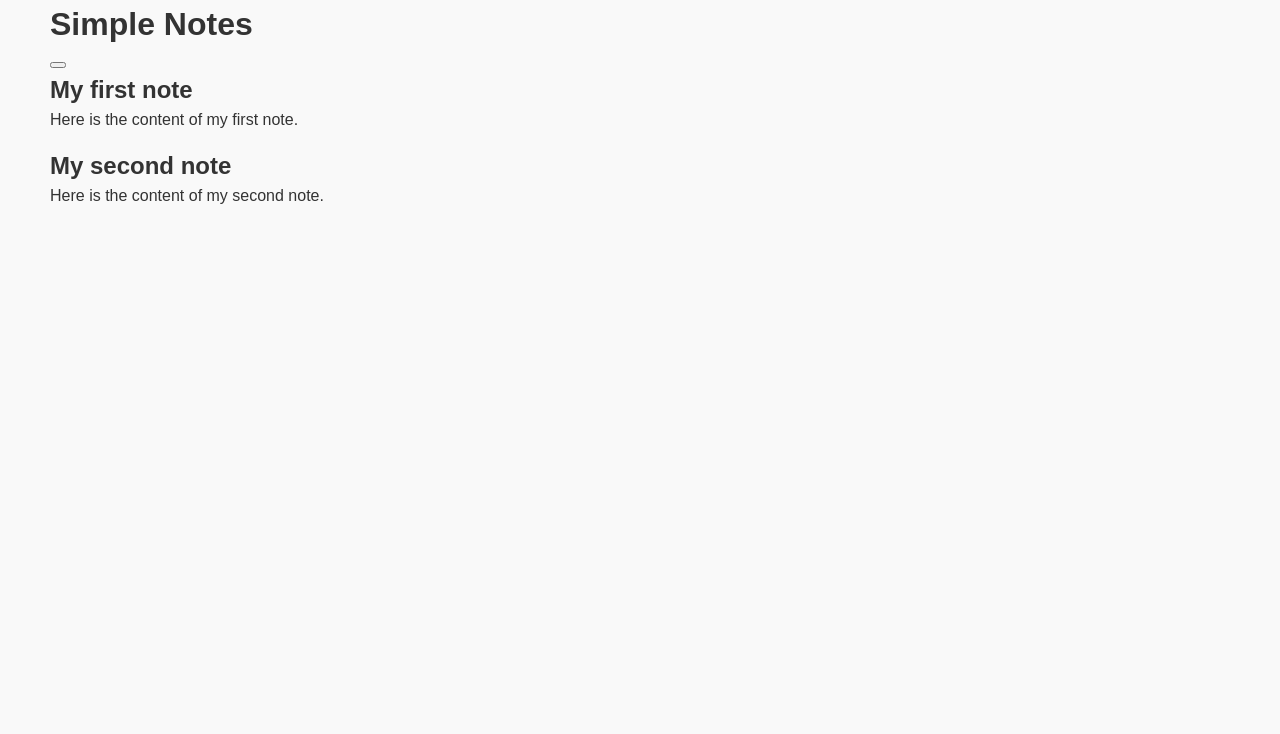
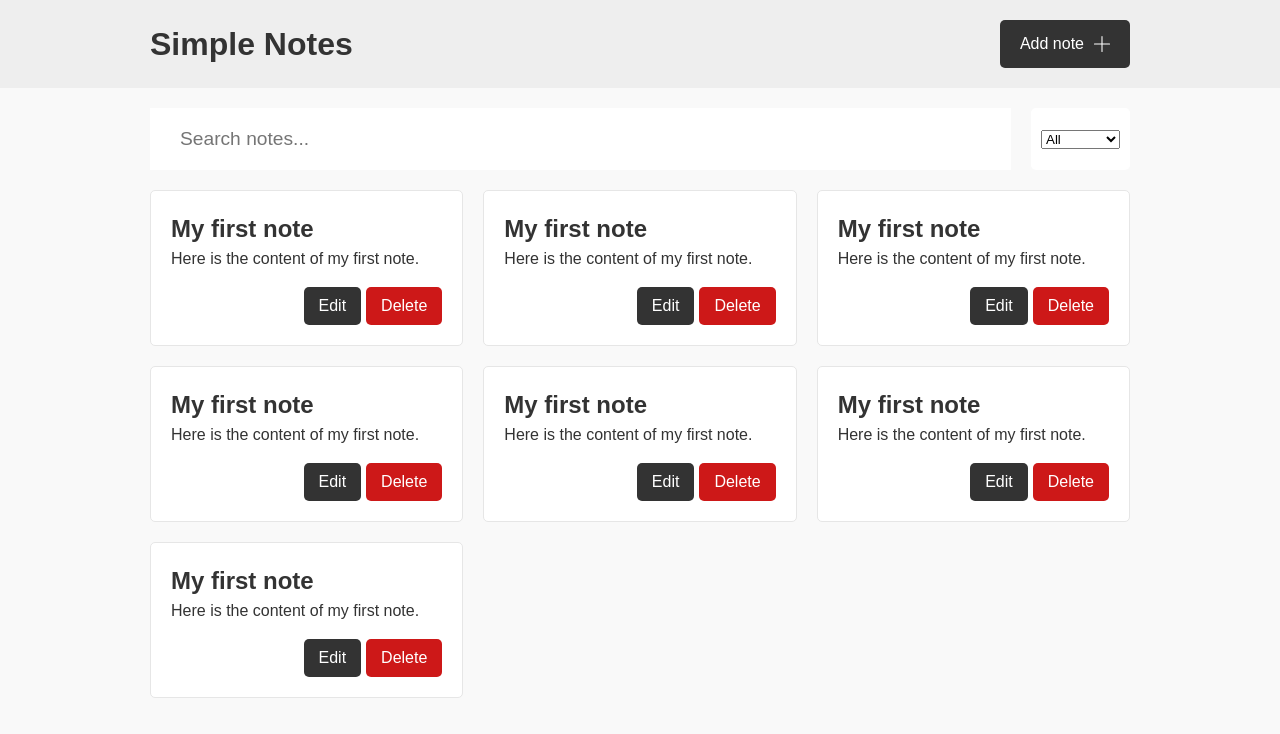
Before and after one commit to jamiepotepa/axa-app, a React (Vite) app: page / in a window 1280 px wide. Shown: the top 734 px of the page. Built offline with nearby package versions, Linux system fonts and the light colour scheme.

Commit message:
Adding some basic styling and progressing with the html build

```diff
--- a/src/App.tsx
+++ b/src/App.tsx
@@ -1,19 +1,56 @@
 // import { useState } from "react";
 import "./App.css";
+import { RxCross1 } from "react-icons/rx";
 
 function App() {
   return (
     <div>
-      <div className="header inner">
+      <div className="header">
+        <div className="header__inner inner">
           <div className="header__title">
             <h1>Simple Notes</h1>
           </div>
           <div className="header__actions">
-          <button className="header__button"></button>
+            <button className="header__button button">
+              Add note
+              <RxCross1 className="header__button-icon" />
+            </button>
           </div>
         </div>
-      <div className="content">
-        <div className="inner">
+      </div>
+      <div className="content inner">
+        <div className="search-and-filter">
+          <input
+            type="text"
+            placeholder="Search notes..."
+            className="search-and-filter__search"
+          />
+
+          <div className="search-and-filter__filter">
+            <select>
+              <option value="all">All</option>
+              <option value="important">Important</option>
+            </select>
+          </div>
+        </div>
+        <div className="notes-container">
+          <Note />
+          <Note />
+          <Note />
+          <Note />
+          <Note />
+          <Note />
+          <Note />
+        </div>
+      </div>
+    </div>
+  );
+}
+
+export default App;
+
+function Note() {
+  return (
     <div className="note">
       <div className="note__header">
         <h2>My first note</h2>
@@ -21,19 +58,10 @@ function App() {
       <div className="node__content">
         <p>Here is the content of my first note.</p>
       </div>
-          </div>
-          <div className="note">
-            <div className="note__header">
-              <h2>My second note</h2>
-            </div>
-            <div className="node__content">
-              <p>Here is the content of my second note.</p>
-            </div>
-          </div>
-        </div>
+      <div className="note__actions">
+        <button className="note__button note__button--edit">Edit</button>
+        <button className="note__button note__button--delete">Delete</button>
       </div>
     </div>
   );
 }
-
-export default App;
--- a/src/index.scss
+++ b/src/index.scss
@@ -1,5 +1,20 @@
+@mixin media-query($breakpoint) {
+  @if $breakpoint == tablet {
+    @media (min-width: 600px) {
+      @content;
+    }
+  }
+
+  @if $breakpoint == desktop {
+    @media (min-width: 900px) {
+      @content;
+    }
+  }
+}
+
 :root {
   --font-family-sans: "Arial", "Helvetica", sans-serif;
+  --main-text-color: #333333;
 }
 
 html {
@@ -18,7 +33,7 @@ body {
   margin: 0;
   padding: 0;
   background-color: #f9f9f9;
-  color: #333333;
+  color: var(--main-text-color);
 }
 
 h1,
@@ -30,14 +45,124 @@ p {
   margin-top: 0;
 }
 
+button {
+  cursor: pointer;
+}
+
+.inner {
+  max-width: 1000px;
+  margin: 0 auto;
+  padding-left: 10px;
+  padding-right: 10px;
+}
+
 .header {
   // background-color: #333;
   // color: #fff;
   padding: 20px 0;
+  background-color: #eeeeee;
+
+  &__inner {
+    display: flex;
+    justify-content: space-between;
+    align-items: center;
+  }
+
+  &__button {
+    background-color: #333;
+    color: #fff;
+    padding: 15px 20px;
+    border: none;
+    border-radius: 5px;
+    cursor: pointer;
+    display: flex;
+    justify-content: center;
+    align-items: center;
+    font-size: 1rem;
+  }
+
+  &__button-icon {
+    rotate: 45deg;
+    margin-left: 10px;
+  }
 }
 
-.inner {
-  max-width: 1200px;
-  margin: 0 auto;
-  padding: 0 10px;
+.content {
+  padding-top: 20px;
 }
+
+.search-and-filter {
+  display: flex;
+  flex-direction: column;
+  justify-content: space-between;
+  align-items: stretch;
+  margin-bottom: 20px;
+  gap: 10px;
+
+  @include media-query(tablet) {
+    flex-direction: row;
+    gap: 20px;
+  }
+  // &__search-container {
+  //   flex-grow: 1;
+  //   padding: 10px;
+  //   border: 1px solid #ccc;
+  //   border-radius: 5px;
+  //   margin-right: 20px;
+  // }
+
+  &__search {
+    width: 100%;
+    border: none;
+    font-size: 1.2rem;
+    padding: 20px 30px;
+    color: var(--main-text-color);
+
+    // margin-right: 20px;
+  }
+
+  &__filter {
+    background-color: #fff;
+    padding: 10px;
+    // border: 1px solid #ccc;
+    border-radius: 5px;
+    display: flex;
+    align-items: center;
+  }
+}
+
+.notes-container {
+  display: grid;
+  grid-template-columns: repeat(auto-fill, minmax(300px, 1fr));
+  grid-gap: 20px;
+}
+
+.note {
+  background-color: #fff;
+  border: 1px solid #e6e6e6;
+  border-radius: 5px;
+  padding: 20px;
+
+  &__actions {
+    display: flex;
+    justify-content: flex-end;
+  }
+
+  &__button {
+    background-color: #333;
+    color: #fff;
+    padding: 10px 15px;
+    border: none;
+    border-radius: 5px;
+    cursor: pointer;
+    font-size: 1rem;
+
+    &--edit {
+      margin-right: 5px;
+    }
+
+    &--delete {
+      background-color: #cd1818;
+    }
+  }
+}
```
Lines whose indentation alone changed are shown as unchanged.
